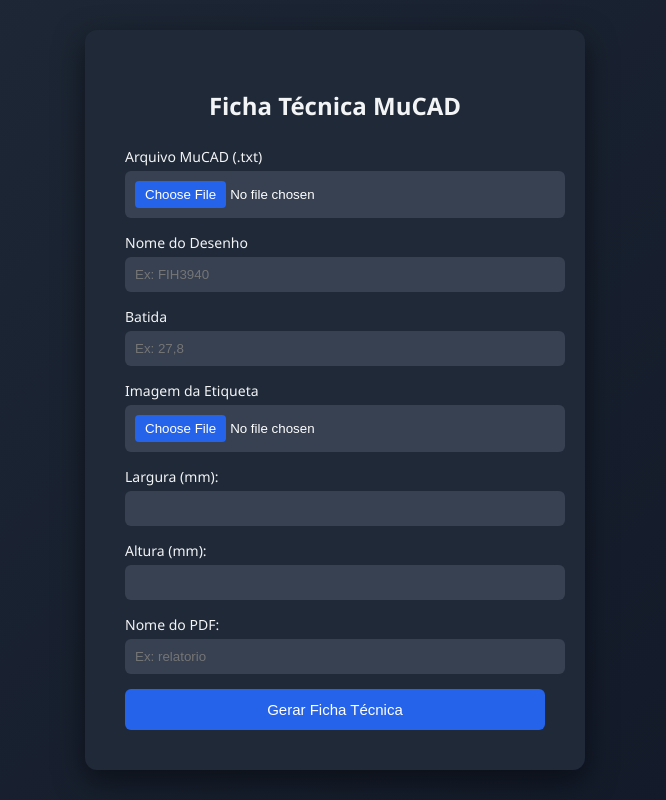
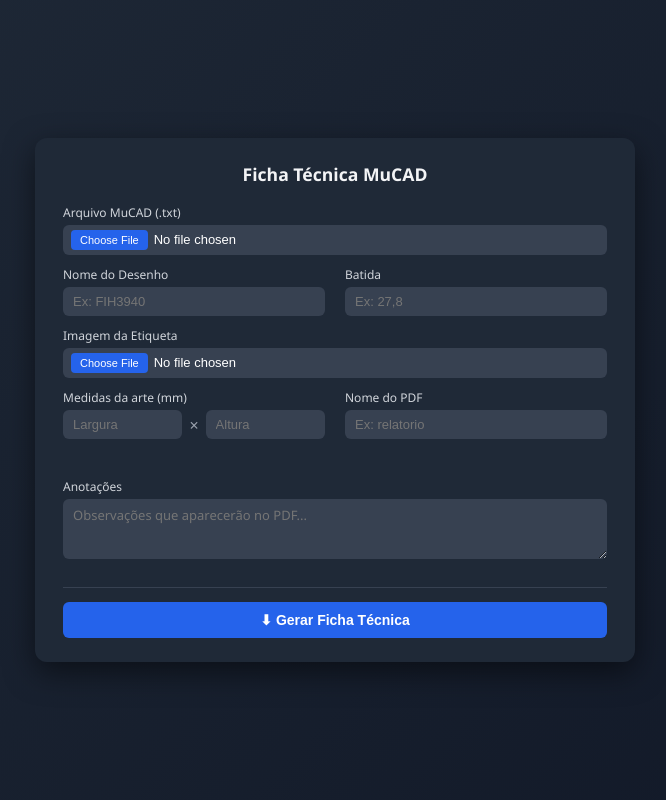
Before and after one commit to Evertonejl/ficha-tecnica-etiquetas-tecidas, a Flask app: page / in a window 1280 px wide. Shown: the whole page, without its empty margins (305-971 px from the left). Run offline with Flask 3, Linux system fonts and the light colour scheme.

Commit message:
atualizando app.py

```diff
--- a/app.py
+++ b/app.py
@@ -76,9 +76,9 @@
     return img
 
 # ===============================
-# PDF
+# PDF — agora aceita anotacoes
 # ===============================
-def gerar_pdf(dados, nome, desenho, batida, caminho_img=None, largura_mm=None, altura_mm=None):
+def gerar_pdf(dados, nome, desenho, batida, caminho_img=None, largura_mm=None, altura_mm=None, anotacoes=None):
     doc = SimpleDocTemplate(
         nome,
         pagesize=A4,
@@ -103,6 +103,13 @@
 
     if batida:
         e.append(Paragraph(f"<b>Batida:</b> {batida}", styles["Normal"]))
+
+    if largura_mm and altura_mm:
+        e.append(Paragraph(f"<b>Medidas da Arte:</b> {largura_mm:g} x {altura_mm:g} mm", styles["Normal"]))
+    elif largura_mm:
+        e.append(Paragraph(f"<b>Medidas da Arte:</b> {largura_mm:g} mm (largura)", styles["Normal"]))
+    elif altura_mm:
+        e.append(Paragraph(f"<b>Medidas da Arte:</b> {altura_mm:g} mm (altura)", styles["Normal"]))
 
     e.append(Spacer(1, 20))
 
@@ -143,6 +150,18 @@
         e.append(img)
         e.append(Spacer(1, 30))
 
+    # ── ANOTAÇÕES ──────────────────────────────────────────────
+    if anotacoes and anotacoes.strip():
+        e.append(Paragraph("Anotações", styles["Heading2"]))
+        e.append(Spacer(1, 8))
+        # Preserva quebras de linha substituindo \n por <br/>
+        texto_anotacoes = anotacoes.strip().replace("\r\n", "\n").replace("\r", "\n")
+        linhas_anotacoes = texto_anotacoes.split("\n")
+        for linha in linhas_anotacoes:
+            e.append(Paragraph(linha if linha.strip() else "&nbsp;", styles["Normal"]))
+        e.append(Spacer(1, 20))
+    # ──────────────────────────────────────────────────────────
+
     e.append(Paragraph(
         "Relatório técnico gerado automaticamente a partir do MuCAD.",
         styles["Italic"]
@@ -173,6 +192,9 @@
     desenho = request.form.get("desenho", "")
     batida = request.form.get("batida", "")
 
+    # ANOTAÇÕES — novo campo
+    anotacoes = request.form.get("anotacoes", "")
+
     # NOME DO PDF
     nome_pdf = request.form.get("nome_pdf", "ficha_tecnica")
     nome_pdf = limpar_nome_arquivo(nome_pdf)
@@ -197,7 +219,7 @@
     with tempfile.NamedTemporaryFile(delete=False, suffix=".pdf") as tmp_pdf:
         caminho_pdf = tmp_pdf.name
 
-    gerar_pdf(dados, caminho_pdf, desenho, batida, caminho_img, largura_mm, altura_mm)
+    gerar_pdf(dados, caminho_pdf, desenho, batida, caminho_img, largura_mm, altura_mm, anotacoes)
 
     # Limpa imagem temporária se existir
     if caminho_img and os.path.exists(caminho_img):
--- a/templates/index.html
+++ b/templates/index.html
@@ -1,111 +1,263 @@
-<!DOCTYPE html>
+<!doctype html>
 <html lang="pt-br">
-
   <head>
-    <meta charset="UTF-8">
+    <meta charset="UTF-8" />
+    <meta name="viewport" content="width=device-width, initial-scale=1.0" />
     <title>Gerador Ficha Técnica</title>
 
     <style>
+      * {
+        box-sizing: border-box;
+        margin: 0;
+        padding: 0;
+      }
+
       body {
-            font-family: 'Segoe UI', Arial;
+        font-family: "Segoe UI", Arial, sans-serif;
         background: linear-gradient(135deg, #1f2937, #111827);
         color: #f3f4f6;
+        min-height: 100vh;
         display: flex;
+        align-items: center;
         justify-content: center;
-            align-items: center;
-            height: 100vh;
-            margin: 0;
+        padding: 16px;
       }
 
       .container {
         background: #1f2937;
-            padding: 40px;
+        padding: 24px 28px;
         border-radius: 12px;
-            width: 420px;
+        width: 100%;
+        max-width: 600px;
         box-shadow: 0 10px 30px rgba(0, 0, 0, 0.5);
       }
 
       h2 {
         text-align: center;
-            margin-bottom: 25px;
+        margin-bottom: 18px;
         font-weight: 600;
+        font-size: 1.1rem;
+      }
+
+      .grid {
+        display: grid;
+        grid-template-columns: 1fr 1fr;
+        gap: 0 20px;
+      }
+
+      .full {
+        grid-column: 1 / -1;
+      }
+
+      .field {
+        margin-bottom: 11px;
       }
 
       label {
-            font-size: 14px;
-            margin-bottom: 5px;
+        font-size: 12px;
+        margin-bottom: 4px;
         display: block;
+        color: #d1d5db;
       }
 
-        input {
+      input[type="text"],
+      input[type="number"],
+      input[type="file"],
+      textarea {
         width: 100%;
-            padding: 10px;
-            margin-bottom: 15px;
+        padding: 7px 10px;
         border-radius: 6px;
         border: none;
         background: #374151;
         color: white;
+        font-size: 13px;
+        outline: none;
+      }
+
+      textarea {
+        resize: vertical;
+        min-height: 60px;
+        font-family: inherit;
+      }
+
+      input[type="file"] {
+        padding: 5px 8px;
       }
 
       input::file-selector-button {
         background: #2563eb;
         border: none;
-            padding: 6px 10px;
+        padding: 4px 9px;
         color: white;
         border-radius: 4px;
         cursor: pointer;
+        font-size: 11px;
+        margin-right: 6px;
       }
 
-        button {
+      .medidas-row {
+        display: flex;
+        align-items: center;
+        gap: 7px;
+      }
+
+      .medidas-row input {
+        flex: 1;
+      }
+
+      .medidas-sep {
+        color: #9ca3af;
+        font-size: 1rem;
+        flex-shrink: 0;
+      }
+
+      .medidas-badge {
+        margin-top: 5px;
+        display: inline-flex;
+        align-items: center;
+        padding: 3px 10px;
+        border-radius: 20px;
+        background: #1e3a5f;
+        border: 1px solid rgba(37, 99, 235, 0.35);
+        font-size: 11px;
+        font-weight: 600;
+        color: #60a5fa;
+        min-height: 22px;
+        transition: opacity 0.2s;
+      }
+
+      .medidas-badge.vazio {
+        opacity: 0;
+      }
+
+      .divider {
+        border: none;
+        border-top: 1px solid #374151;
+        margin: 12px 0 10px;
+      }
+
+      button[type="submit"] {
         width: 100%;
-            padding: 12px;
+        padding: 10px;
         background: #2563eb;
         border: none;
         border-radius: 6px;
         color: white;
-            font-size: 15px;
+        font-size: 14px;
+        font-weight: 600;
         cursor: pointer;
-            transition: 0.3s;
+        margin-top: 4px;
+        transition: background 0.2s;
       }
 
-        button:hover {
+      button[type="submit"]:hover {
         background: #1d4ed8;
+      }
+
+      @media (max-width: 480px) {
+        .grid {
+          grid-template-columns: 1fr;
+        }
+        .full {
+          grid-column: 1;
+        }
       }
     </style>
   </head>
 
   <body>
-
     <div class="container">
       <h2>Ficha Técnica MuCAD</h2>
 
       <form action="/upload" method="post" enctype="multipart/form-data">
+        <div class="grid">
+          <div class="field full">
+            <label>Arquivo MuCAD (.txt)</label>
+            <input type="file" name="arquivo" accept=".txt" required />
+          </div>
 
-            <label>Arquivo MuCAD (.txt)</label>
-            <input type="file" name="arquivo" accept=".txt" required>
+          <div class="field">
+            <label>Nome do Desenho</label>
+            <input type="text" name="desenho" placeholder="Ex: FIH3940" />
+          </div>
 
-            <label>Nome do Desenho</label>
-            <input type="text" name="desenho" placeholder="Ex: FIH3940">
+          <div class="field">
+            <label>Batida</label>
+            <input type="text" name="batida" placeholder="Ex: 27,8" />
+          </div>
 
-            <label>Batida</label>
-            <input type="text" name="batida" placeholder="Ex: 27,8">
+          <div class="field full">
+            <label>Imagem da Etiqueta</label>
+            <input type="file" name="imagem" accept="image/*" />
+          </div>
 
-            <label>Imagem da Etiqueta</label>
-            <input type="file" name="imagem" accept="image/*">
-            <label>Largura (mm):</label>
-            <input type="number" name="largura_mm" step="0.1">
+          <div class="field">
+            <label>Medidas da arte (mm)</label>
+            <div class="medidas-row">
+              <input
+                type="number"
+                id="largura_mm"
+                name="largura_mm"
+                placeholder="Largura"
+                step="0.1"
+              />
+              <span class="medidas-sep">×</span>
+              <input
+                type="number"
+                id="altura_mm"
+                name="altura_mm"
+                placeholder="Altura"
+                step="0.1"
+              />
+            </div>
+            <div id="medidas-badge" class="medidas-badge vazio">
+              <span id="medidas-texto"></span>
+            </div>
+          </div>
 
-            <label>Altura (mm):</label>
-            <input type="number" name="altura_mm" step="0.1">
+          <div class="field">
+            <label>Nome do PDF</label>
+            <input
+              type="text"
+              name="nome_pdf"
+              placeholder="Ex: relatorio"
+              required
+            />
+          </div>
 
-            <label>Nome do PDF:</label>
-            <input type="text" name="nome_pdf" placeholder="Ex: relatorio" required>
+          <div class="field full">
+            <label>Anotações</label>
+            <textarea
+              name="anotacoes"
+              placeholder="Observações que aparecerão no PDF..."
+            ></textarea>
+          </div>
+        </div>
 
-            <button type="submit">Gerar Ficha Técnica</button>
-
+        <hr class="divider" />
+        <button type="submit">⬇ Gerar Ficha Técnica</button>
       </form>
     </div>
 
+    <script>
+      const lEl = document.getElementById("largura_mm");
+      const aEl = document.getElementById("altura_mm");
+      const badge = document.getElementById("medidas-badge");
+      const texto = document.getElementById("medidas-texto");
+
+      function update() {
+        const l = lEl.value.trim();
+        const a = aEl.value.trim();
+        if (l || a) {
+          texto.textContent = (l || "?") + " × " + (a || "?") + " mm";
+          badge.classList.remove("vazio");
+        } else {
+          badge.classList.add("vazio");
+        }
+      }
+
+      lEl.addEventListener("input", update);
+      aEl.addEventListener("input", update);
+    </script>
   </body>
-
 </html>
```
Lines whose indentation alone changed are shown as unchanged.
